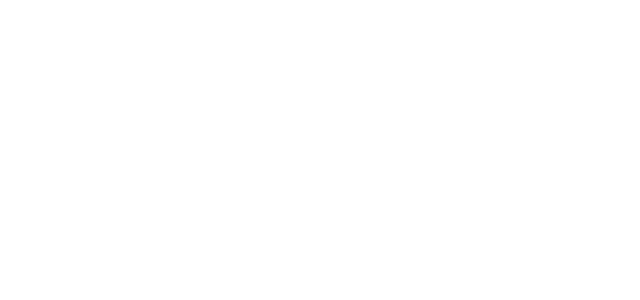
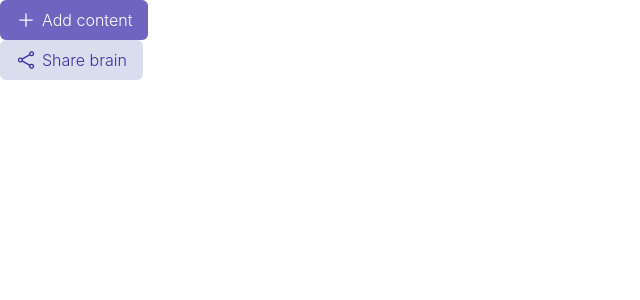
Before and after one commit to haideralyy01/secondbrain, a React (Vite) app in the folder frontend/: page / in a window 1280 px wide. Shown: the top 300 px of the page, without its empty margins (0-640 px from the left). Built offline with nearby package versions, Linux system fonts and the light colour scheme.

Commit message:
Add Button component with variants and optional startIcon

```diff
--- a/frontend/src/App.tsx
+++ b/frontend/src/App.tsx
@@ -1,10 +1,13 @@
-
+import { Button } from "./components/Button"
+import { PlusIcon } from "./icons/PlusIcon"
+import { ShareIcon } from "./icons/ShareIcon"
 
 function App() {
 
   return (
     <>
-
+      <Button variant="primary" text="Add content" startIcon={<PlusIcon />} />
+      <Button variant="secondary" text="Share brain" startIcon={<ShareIcon />} />
     </>
   )
 }
--- /dev/null
+++ b/frontend/src/components/Button.tsx
@@ -0,0 +1,23 @@
+import type { ReactElement } from "react";
+
+interface ButtonProps {
+  variant: "primary" | "secondary";
+  text: string;
+  startIcon?: ReactElement; // made optional for flexibility
+}
+
+const variantClasses: Record<ButtonProps["variant"], string> = {
+  primary: "bg-[#7164c0] text-white",
+  secondary: "bg-[#d9ddee] text-[#3730a3]",
+};
+
+const defaultStyles = "px-4 py-2 rounded-md font-light flex items-center";
+
+export function Button({ variant, text, startIcon }: ButtonProps) {
+  return (
+    <button className={`${variantClasses[variant]} ${defaultStyles}`}>
+      {startIcon && <span className="pr-1.5">{startIcon}</span>}
+      {text}
+    </button>
+  );
+}
--- /dev/null
+++ b/frontend/src/icons/PlusIcon.tsx
@@ -0,0 +1,7 @@
+export function PlusIcon() {
+    return (
+        <svg xmlns="http://www.w3.org/2000/svg" fill="none" viewBox="0 0 24 24" stroke-width="1.5" stroke="currentColor" className="size-5">
+            <path stroke-linecap="round" stroke-linejoin="round" d="M12 4.5v15m7.5-7.5h-15" />
+        </svg>
+    )
+}
--- /dev/null
+++ b/frontend/src/icons/ShareIcon.tsx
@@ -0,0 +1,7 @@
+export function ShareIcon() {
+    return (
+        <svg xmlns="http://www.w3.org/2000/svg" fill="none" viewBox="0 0 24 24" stroke-width="1.5" stroke="currentColor" className="size-5">
+            <path stroke-linecap="round" stroke-linejoin="round" d="M7.217 10.907a2.25 2.25 0 1 0 0 2.186m0-2.186c.18.324.283.696.283 1.093s-.103.77-.283 1.093m0-2.186 9.566-5.314m-9.566 7.5 9.566 5.314m0 0a2.25 2.25 0 1 0 3.935 2.186 2.25 2.25 0 0 0-3.935-2.186Zm0-12.814a2.25 2.25 0 1 0 3.933-2.185 2.25 2.25 0 0 0-3.933 2.185Z" />
+        </svg>
+    );
+}
```
